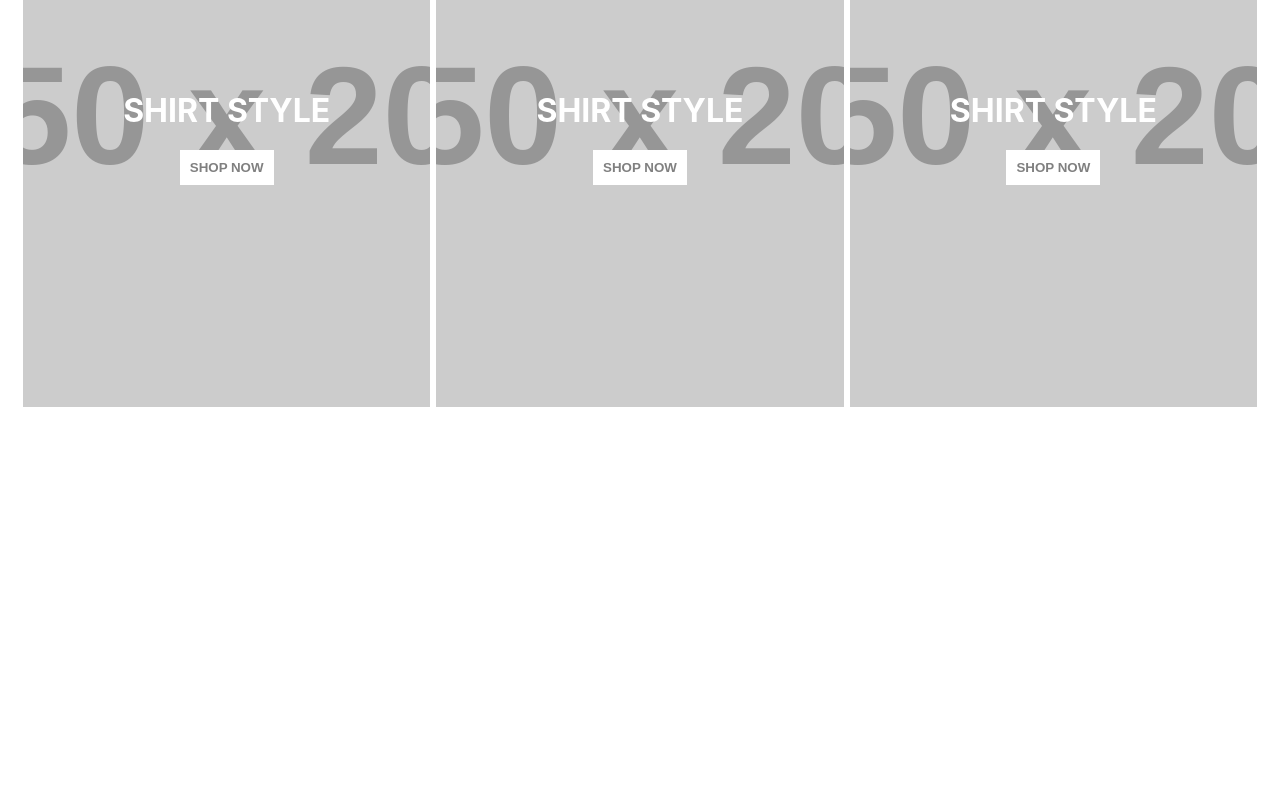
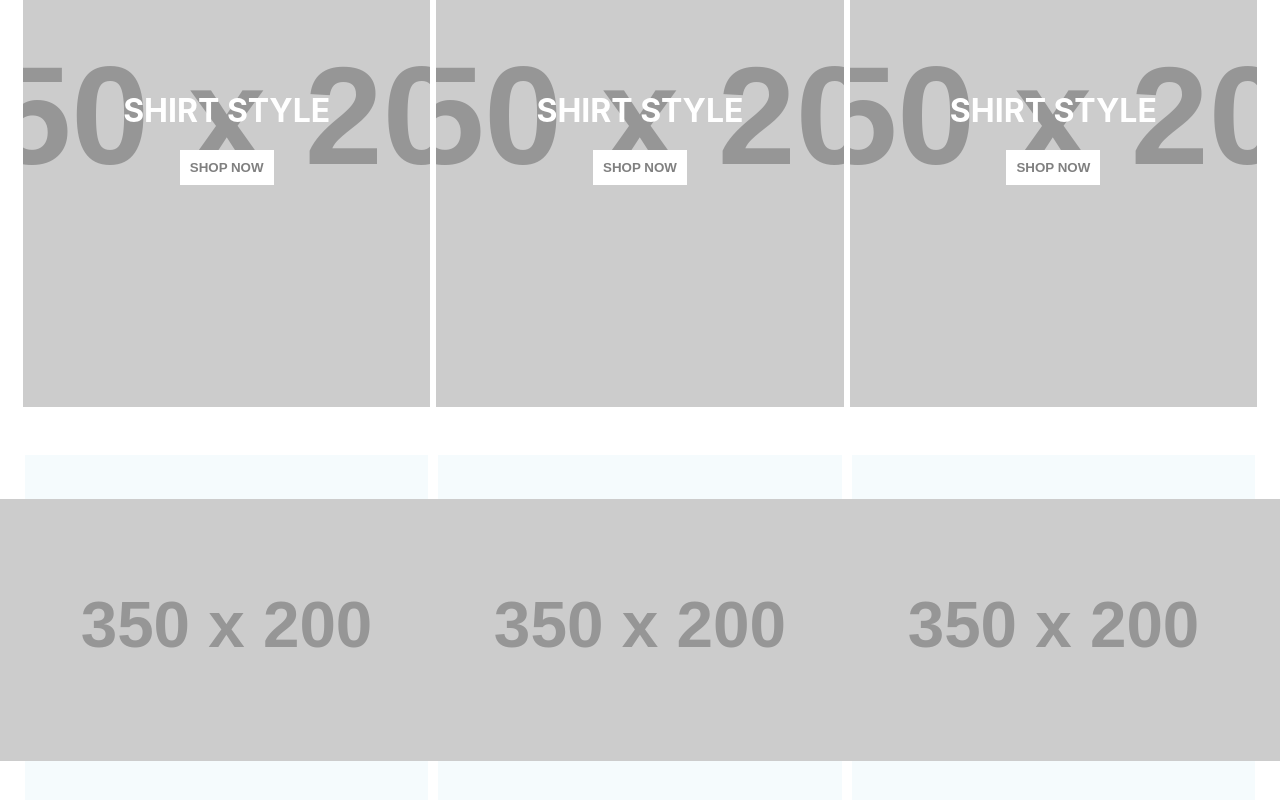
Before and after one commit to kamezoko92017/giay-da-bong, a React (Create React App) app: page / in a window 1280 px wide. Shown: the part 1066-1866 px from the top of the page. Before the commit the page ends 1496 px from the top, so only its background shows below. Built offline with nearby package versions, Linux system fonts and the light colour scheme.

Commit message:
Hoan thanh design UI products, product

```diff
--- a/src/components/Categories.jsx
+++ b/src/components/Categories.jsx
@@ -12,7 +12,7 @@
     return (
         <Container>
             {categories.map(item => (
-                <CategoryItem item={item} />
+                <CategoryItem item={item} key={item.id} />
             ))}
         </Container>
     )
--- /dev/null
+++ b/src/components/Product.jsx
@@ -0,0 +1,88 @@
+import ShoppingCartOutlined from '@mui/icons-material/ShoppingCartOutlined';
+import SearchOutlinedIcon from '@mui/icons-material/SearchOutlined';
+import FavoriteOutlinedIcon from '@mui/icons-material/FavoriteOutlined';
+import styled from 'styled-components';
+
+const Info = styled.div`
+    opacity:0;
+    width: 100%;
+    height: 100%;
+    position: absolute;
+    top: 0;
+    left: 0;
+    background-color: rgb(0,0,0,0.2);
+    z-index: 3;
+    display: flex;
+    align-items: center;
+    justify-content: center;
+    transition: all 0.5s ease;
+    cursor: pointer;
+`
+
+const Container = styled.div`
+    flex: 1;
+    margin: 5px;
+    min-width: 280px;
+    height: 350px;
+    display: flex;
+    align-items: center;
+    justify-content: center;
+    background-color: #f5fbfd;
+    position: relative;
+
+    &:hover ${Info}{
+        opacity: 1;
+    }
+`
+const Circle = styled.div`
+    width: 200px;
+    height: 200px;
+    border-radius: 50%;
+    background-color: white;
+    position: absolute;
+`
+const Image = styled.img`
+    height: 75%;
+    z-index: 2;
+`
+
+const Icon = styled.div`
+    width: 40px;
+    height: 40px;
+    border-radius: 50%;
+    background-color: white;
+    display: flex;
+    align-items: center;
+    justify-content: center;
+    margin: 10px;
+    transition: all 0.5s ease;
+
+    &:hover {
+        background-color: #e9f5f5;
+        transform: scale(1.1);
+    }
+`
+
+const Product = ({ item }) => {
+    return (
+        <Container>
+            <Circle />
+            <Image src={item.img} />
+            <Info>
+                <Icon >
+                    <ShoppingCartOutlined />
+                </Icon>
+
+                <Icon >
+                    <SearchOutlinedIcon />
+                </Icon>
+
+                <Icon >
+                    <FavoriteOutlinedIcon />
+                </Icon>
+            </Info>
+        </Container>
+    )
+}
+
+export default Product
--- /dev/null
+++ b/src/components/Products.jsx
@@ -0,0 +1,22 @@
+import styled from 'styled-components';
+import { popularProducts } from '../data';
+import Product from './Product';
+
+const Container = styled.div`
+    padding: 20px;
+    display: flex;
+    flex-wrap: wrap;
+    justify-content: space-between;
+`
+
+const Products = () => {
+    return (
+        <Container>
+            {popularProducts.map(item => (
+                <Product key={item.id} item={item} />
+            ))}
+        </Container>
+    )
+}
+
+export default Products
--- a/src/components/Slider.jsx
+++ b/src/components/Slider.jsx
@@ -91,7 +91,7 @@
             </Arrow>
             <Wrapper slideIndex={slideIndex}>
                 {sliderItems.map((item) => (
-                    <Slide bg={item.bg}>
+                    <Slide bg={item.bg} key={item.id}>
                         <ImgContainer>
                             <Image src={item.img} />
                         </ImgContainer>
--- a/src/data.js
+++ b/src/data.js
@@ -39,3 +39,18 @@
         title: "SHIRT STYLE"
     }
 ]
+
+export const popularProducts = [
+    {
+        id: 1,
+        img: "https://fakeimg.pl/350x200/?text=World&font=lobster"
+    },
+    {
+        id: 2,
+        img: "https://fakeimg.pl/350x200/?text=World&font=lobster"
+    },
+    {
+        id: 3,
+        img: "https://fakeimg.pl/350x200/?text=World&font=lobster"
+    }
+]
--- a/src/pages/Home.jsx
+++ b/src/pages/Home.jsx
@@ -2,6 +2,7 @@
 import Announcement from '../components/Announcement'
 import Categories from '../components/Categories'
 import Navbar from '../components/Navbar'
+import Products from '../components/Products'
 import Slider from '../components/Slider'
 
 const Home = () => {
@@ -11,6 +12,7 @@
             <Navbar />
             <Slider />
             <Categories />
+            <Products />
         </>
 
     )
```
